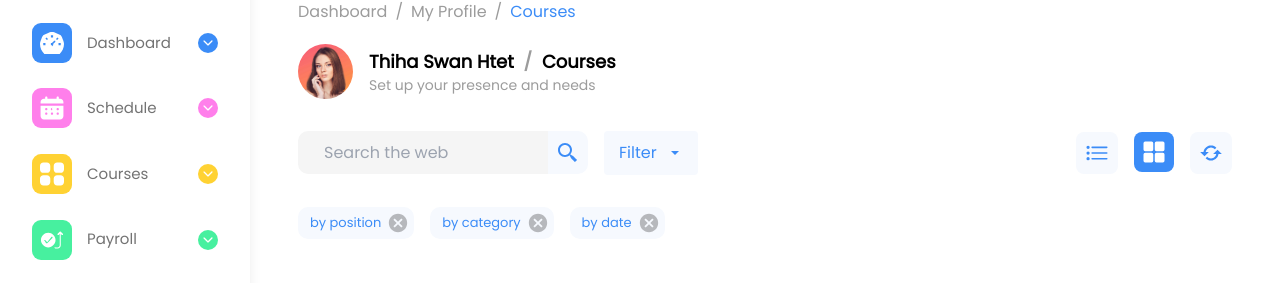
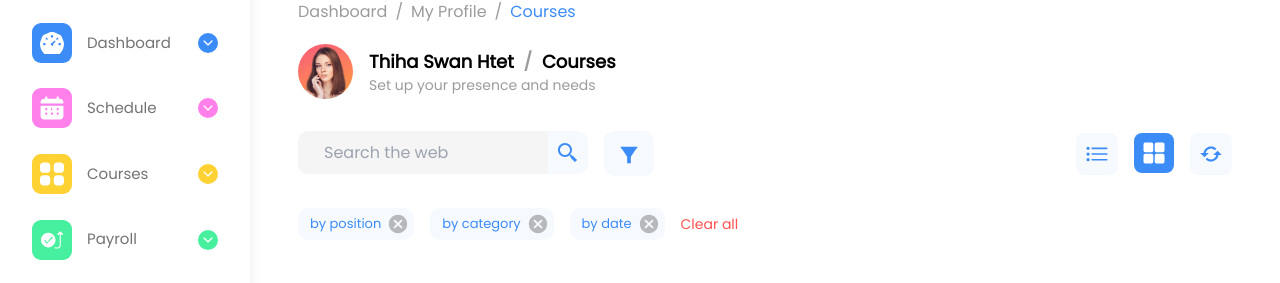
Before and after one commit to ShoonLeiNaing/suconnect-frontend, a Next.js app: page /courses in a window 1280 px wide. Shown: the part 90-373 px from the top of the page. Built offline with nearby package versions, Linux system fonts and the light colour scheme.

Commit message:
filter bar component complete

```diff
--- a/components/FilterSideBar/FilterTitle.tsx
+++ b/components/FilterSideBar/FilterTitle.tsx
@@ -1,6 +1,6 @@
-import { Box, Typography } from "@mui/material";
+import { Box, Tooltip, Typography } from "@mui/material";
 import { MdKeyboardArrowLeft, MdKeyboardArrowRight } from "react-icons/md";
-import { FunctionComponent, useEffect } from "react";
+import { FunctionComponent, useEffect, useState } from "react";
 import { colors } from "../../data/constant";
 
 interface IProps {
@@ -16,15 +16,41 @@ const FilterTitle: FunctionComponent<IProps> = ({
   setFilterValue,
   filterOptions,
 }) => {
-  console.log({ filterOptions });
-  const position = filterOptions?.map((option: any) => {
-    let index;
-    if (option.text === filterValue.title) {
-      index = filterOptions.indexOf(option);
+  const [currentIndex, setCurrentIndex] = useState<number>(filterValue.index);
+  const clickNext = () => {
+    if (filterValue.index === filterOptions.length - 1) {
+      setFilterValue({
+        title: filterOptions[0].text,
+        data: filterOptions[0].data,
+        index: 0,
+      });
+      setCurrentIndex(0);
+    } else {
+      setFilterValue({
+        title: filterOptions[filterValue.index + 1].text,
+        data: filterOptions[filterValue.index + 1].data,
+        index: filterValue.index + 1,
+      });
+      setCurrentIndex(filterValue.index + 1);
     }
-    return index;
-  });
-  console.log({ position });
+  };
+  const clickPrev = () => {
+    if (filterValue.index === 0) {
+      setFilterValue({
+        title: filterOptions[filterOptions.length - 1].text,
+        data: filterOptions[filterOptions.length - 1].data,
+        index: filterOptions.length - 1,
+      });
+      setCurrentIndex(filterOptions.length - 1);
+    } else {
+      setFilterValue({
+        title: filterOptions[filterValue.index - 1].text,
+        data: filterOptions[filterValue.index - 1].data,
+        index: filterValue.index - 1,
+      });
+      setCurrentIndex(filterValue.index - 1);
+    }
+  };
 
   return (
     <Box
@@ -32,12 +58,19 @@ const FilterTitle: FunctionComponent<IProps> = ({
       alignItems="center"
       justifyContent="center"
       color={colors.black.black2}
-      mt={4}
+      pt={4}
       mb={2}
     >
-      <MdKeyboardArrowLeft size="20px" />
-      <Typography mx={3}>By {title}</Typography>
-      <MdKeyboardArrowRight size="20px" />
+      <MdKeyboardArrowLeft
+        size="20px"
+        // style={{ color: currentIndex === 0 && colors.grey.grey1 }}
+        onClick={clickPrev}
+      />
+      <Typography mx={3} minWidth="110px" textAlign="center">
+        By {title}
+      </Typography>
+
+      <MdKeyboardArrowRight size="20px" onClick={clickNext} />
     </Box>
   );
 };
--- /dev/null
+++ b/components/IconButton/NumberIcon.tsx
@@ -0,0 +1,18 @@
+import { Box } from "@mui/material";
+import { colors } from "../../data/constant";
+
+const NumberIcon = () => {
+  return (
+    <Box
+      sx={{ backgroundColor: colors.primaryColors.lightblue.lightblue1 }}
+      color="white"
+      px="4px"
+      borderRadius="2px"
+      ml="10px"
+    >
+      12
+    </Box>
+  );
+};
+
+export default NumberIcon;
--- a/components/IconButton/index.tsx
+++ b/components/IconButton/index.tsx
@@ -1,7 +1,42 @@
-import styles from "./iconButton.module.css";
+import { Button, styled } from "@mui/material";
+import { FunctionComponent } from "react";
+import { colors } from "../../data/constant";
 
-const IconButton = () => {
-  return <div className={styles.container}>Icon Button</div>;
+const BootstrapIconButton = styled(Button)({
+  boxShadow: "none",
+  fontSize: "22px",
+  height: "45px",
+  padding: "5px",
+  minWidth: "50px",
+  borderRadius: "10px",
+  color: colors.primaryColors.lightblue.lightblue1,
+  backgroundColor: colors.white.white2,
+
+  "&:hover": {
+    backgroundColor: colors.white.white2,
+    borderColor: "#0062cc",
+    boxShadow: "none",
+  },
+  "&:active": {
+    boxShadow: "none",
+    backgroundColor: colors.white.white2,
+    borderColor: "#005cbf",
+  },
+  "&:focus": {
+    boxShadow: "0 0 0 0.2rem rgba(0,123,255,.5)",
+    backgroundColor: colors.white.white2,
+  },
+});
+interface IProps {
+  icon: any;
+  onClickHandler: (e: any) => void;
+}
+const IconButton: FunctionComponent<IProps> = ({ icon, onClickHandler }) => {
+  return (
+    <BootstrapIconButton variant="contained" onClick={onClickHandler}>
+      {icon}
+    </BootstrapIconButton>
+  );
 };
 
 export default IconButton;
--- a/components/MenuButton/index.tsx
+++ b/components/MenuButton/index.tsx
@@ -5,6 +5,7 @@ import MenuItem from "@mui/material/MenuItem";
 import { IoMdArrowDropdown } from "react-icons/io";
 import { FunctionComponent, useState } from "react";
 import { colors } from "../../data/constant";
+import IconButton from "../IconButton";
 
 interface FilterOption {
   text: string;
@@ -14,6 +15,8 @@ interface FilterOption {
 interface IProps {
   title?: string;
   filterOptions: FilterOption[];
+  isIcon?: boolean;
+  icon: any;
 }
 
 const BootstrapButton = styled(Button)({
@@ -22,7 +25,6 @@ const BootstrapButton = styled(Button)({
   fontSize: 16,
   padding: "10px 15px",
   lineHeight: 1.5,
-  //   backgroundColor: colors.white.white2,
   color: colors.primaryColors.lightblue.lightblue1,
   backgroundColor: colors.white.white2,
 
@@ -42,7 +44,12 @@ const BootstrapButton = styled(Button)({
   },
 });
 
-const Filter: FunctionComponent<IProps> = ({ title, filterOptions }) => {
+const MenuComponent: FunctionComponent<IProps> = ({
+  title,
+  filterOptions,
+  isIcon,
+  icon,
+}) => {
   const [anchorEl, setAnchorEl] = useState<null | HTMLElement>(null);
   const open = Boolean(anchorEl);
   const handleClick = (event: any) => {
@@ -58,12 +65,20 @@ const Filter: FunctionComponent<IProps> = ({ title, filterOptions }) => {
   };
 
   return (
-    <Box bgcolor={colors.white.white2} width="fit-content" borderRadius="10px">
-      <BootstrapButton onClick={handleClick} variant="contained">
-        {title}
-        <IoMdArrowDropdown style={{ marginLeft: "10px" }} />
-      </BootstrapButton>
-
+    <Box
+      bgcolor={colors.white.white2}
+      width="fit-content"
+      minWidth="45px"
+      borderRadius="10px"
+    >
+      {isIcon ? (
+        <IconButton onClickHandler={handleClick} icon={icon} />
+      ) : (
+        <BootstrapButton onClick={handleClick} variant="contained">
+          {title}
+          <IoMdArrowDropdown style={{ marginLeft: "10px" }} />
+        </BootstrapButton>
+      )}
       <Menu
         anchorEl={anchorEl}
         open={open}
@@ -99,8 +114,9 @@ const Filter: FunctionComponent<IProps> = ({ title, filterOptions }) => {
   );
 };
 
-Filter.defaultProps = {
+MenuComponent.defaultProps = {
   title: "Filter",
+  isIcon: false,
 };
 
-export default Filter;
+export default MenuComponent;
--- a/data/testData.ts
+++ b/data/testData.ts
@@ -80,7 +80,7 @@ export const byCategory = [
     value: "Elementary 1",
   },
   {
-    value: "Pre-intermediate 1",
+    value: "Pre-intermediate",
   },
   {
     value: "Intermediate 1",
@@ -101,7 +101,7 @@ export const byCategory = [
     value: "Elementary 2",
   },
   {
-    value: "Pre-intermediate 2",
+    value: "Pre-intermediate",
   },
   {
     value: "Intermediate 2",
@@ -122,7 +122,7 @@ export const byCategory = [
     value: "Elementary 3",
   },
   {
-    value: "Pre-intermediate 3",
+    value: "Pre-intermediate",
   },
   {
     value: "Intermediate 3",
--- a/pages/courses/index.tsx
+++ b/pages/courses/index.tsx
@@ -1,10 +1,10 @@
-import { SpaceBar } from "@mui/icons-material";
-import { Box, Chip, Divider, IconButton } from "@mui/material";
+import { Box, Chip, Typography } from "@mui/material";
 import { useState } from "react";
 import { IoGrid, IoListOutline } from "react-icons/io5";
 import { BiRefresh } from "react-icons/bi";
+import { RiFilterFill } from "react-icons/ri";
 import BreadcrumbsComponent from "../../components/Breadcrumbs";
-import Filter from "../../components/MenuButton";
+import MenuComponent from "../../components/MenuButton";
 import Layout from "../../components/Layout";
 import NameTag from "../../components/Profile/NameTag";
 import SearchInput from "../../components/SearchInput";
@@ -13,6 +13,7 @@ import CourseContainer from "../../components/Courses/CourseContainer";
 import Paginator from "../../components/Paginator";
 import FilterSideBar from "../../components/FilterSideBar/FilterSideBar";
 import { byCategory, byDate, byPosition } from "../../data/testData";
+import NumberIcon from "../../components/IconButton/NumberIcon";
 
 const breadCrumbsData = [
   {
@@ -33,27 +34,31 @@ const Courses = () => {
   const [filterValue, setFilterValue] = useState<any>({
     filterTite: "",
     data: [],
+    index: null,
   });
 
   const filterOptions = [
     {
       text: "Category",
+      data: byCategory,
       onClickHandler: () => {
-        setFilterValue({ title: "Category", data: byCategory });
+        setFilterValue({ title: "Category", data: byCategory, index: 0 });
         setShowSideFilter(true);
       },
     },
     {
       text: "Position",
+      data: byPosition,
       onClickHandler: () => {
-        setFilterValue({ title: "Position", data: byPosition });
+        setFilterValue({ title: "Position", data: byPosition, index: 1 });
         setShowSideFilter(true);
       },
     },
     {
       text: "Date",
+      data: byDate,
       onClickHandler: () => {
-        setFilterValue({ title: "Date", data: byDate });
+        setFilterValue({ title: "Date", data: byDate, index: 2 });
         setShowSideFilter(true);
       },
     },
@@ -78,7 +83,11 @@ const Courses = () => {
               searchText={searchText}
               setSearchText={setSearchText}
             />
-            <Filter filterOptions={filterOptions} />
+            <MenuComponent
+              filterOptions={filterOptions}
+              isIcon
+              icon={<RiFilterFill />}
+            />
           </Box>
           <Box display="flex" gap={2}>
             <Box
@@ -130,13 +139,14 @@ const Courses = () => {
           // toggleDrawer={toggleDrawer}
         />
 
-        <Box display="flex" gap={2}>
+        <Box display="flex" alignItems="center" gap={2}>
           <Chip
             sx={{
               color: colors.primaryColors.lightblue.lightblue1,
               backgroundColor: colors.white.white2,
               borderRadius: "10px",
             }}
+            // icon={<NumberIcon />}
             label="by position"
             onDelete={handleDelete}
           />
@@ -158,6 +168,13 @@ const Courses = () => {
             label="by date"
             onDelete={handleDelete}
           />
+          <Typography
+            color={colors.secondaryColors.red.red1}
+            fontSize="14px"
+            className="cursor"
+          >
+            Clear all
+          </Typography>
         </Box>
 
         <Box margin="auto" maxWidth="1200px" my={8}>
```
Also changed, not shown: components/DateFilter/index.tsx (+1 -9 lines).
